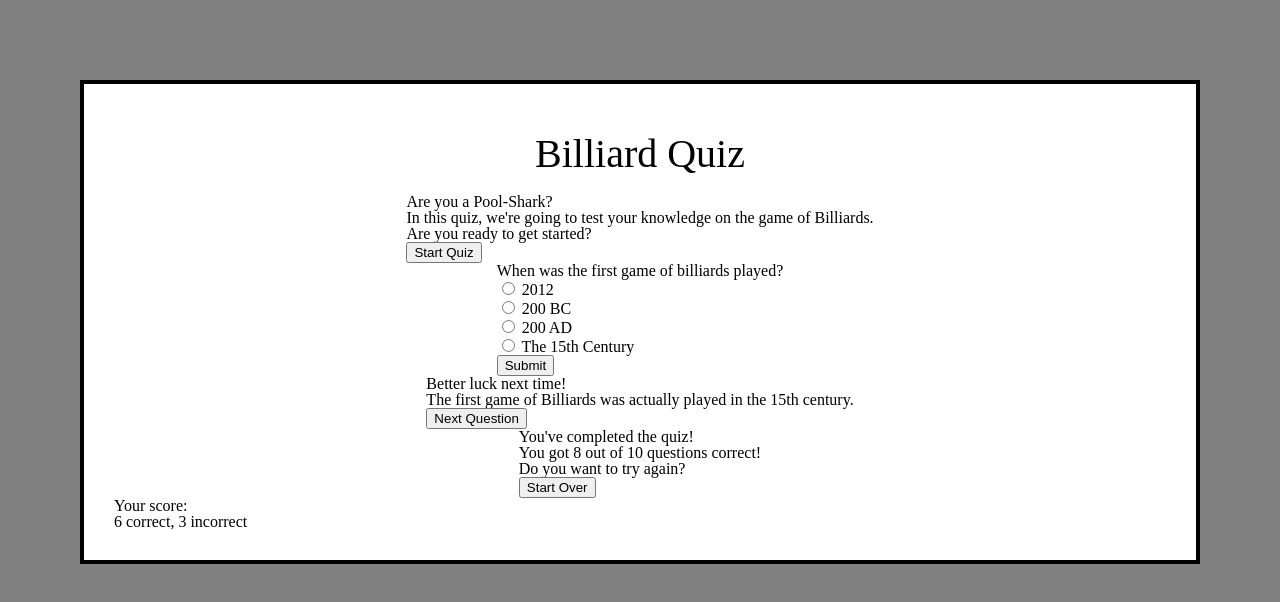
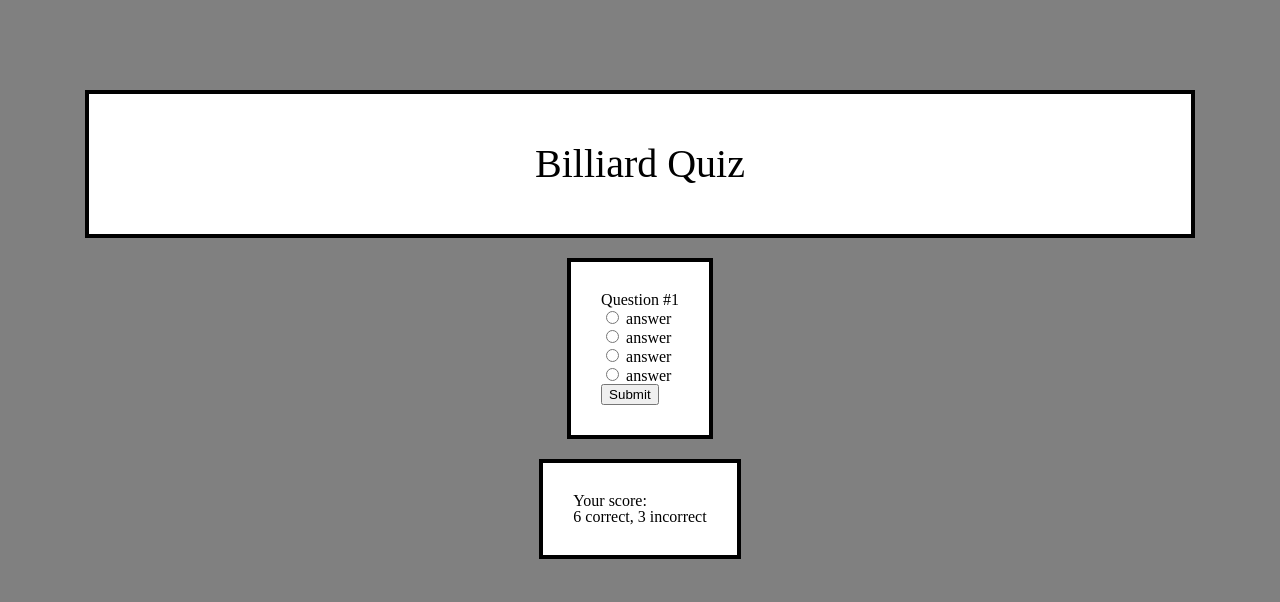
Before and after one commit to malekadair/quiz-app, a plain HTML site: page index.html in a window 1280 px wide. Both pictures are taken after a click on the button "Start Quiz". Drawn offline with nearby package versions, Linux system fonts and the light colour scheme.

Commit message:
added necessary functions with comments. Also added questions to questions.js file

```diff
--- a/index.html
+++ b/index.html
@@ -4,66 +4,23 @@
     <meta charset="UTF-8">
     <meta name="viewport" content="width=device-width, initial-scale=1.0">
     <meta http-equiv="X-UA-Compatible" content="ie=edge">
-    <link rel="icon" href="8-ball.png" type="image/icon" />
+
+    <link rel="icon" href="assets/8-ball.png" type="image/icon" />
     <title>Pool Quiz</title>
     <link href="styles.css" rel="stylesheet" type="text/css" />
 </head>
 <body>
+        <header class="title">
+                <h1>Billiard Quiz</h1>
+        </header>
     <div class="main-div">
-        <header>
-            <h1 class="title">Billiard Quiz</h1>
-        </header>
         <main class="content">
-            <div class="js-first" data-page="start">
-                <h2>Are you a Pool-Shark?</h2>
-                <p>In this quiz, we're going to test your knowledge on the game of Billiards.</p>
-                <p>Are you ready to get started?</p>
-                <button class="js-start-quiz">Start Quiz</button>
-            </div>
-            <div class="js-second hidden" data-page="question">
-                <form class="js-form" data-page="question">
-                    <fieldset>
-                        <legend>When was the first game of billiards played?</legend>
-                        <div>
-                            <input type="radio" name="answer" id="answer1" />
-                            <label for="answer1">2012<label>
-                        </div>
-                        <div>
-                            <input type="radio" name="answer" id="answer2" />
-                            <label for="answer2">200 BC<label>
-                        </div>
-                        <div>
-                            <input type="radio" name="answer" id="answer3" />
-                            <label for="answer3">200 AD<label>
-                        </div>
-                        <div>
-                            <input type="radio" name="answer" id="answer4" />
-                            <label for="answer4">The 15th Century<label>
-                        </div>
-                        <button type="submit" class="btn js-submit">Submit</button>
-                    </fieldset>
-                </form>
-            </div>
-            <div class="hidden js-third" data-page="feedback" >
-                <h2>Better luck next time!</h2>
-                <p>The first game of Billiards was actually played in the 15th century.</p>
-                <button class="btn js-next-question">Next Question</button>
-            </div>
-            <div class="hidden js-fourth" data-page="finish" >
-                <h2>You've completed the quiz!</h2>
-                <p>You got 8 out of 10 questions correct!</p>
-                <p>Do you want to try again?</p>
-                <button class="btn js-start-over">Start Over</button>
-            </div>
 
         </main>
-        <footer>
-            <h3 class="score">Your score:</h3>
-            <p>6 correct, 3 incorrect</p>
-        </footer>
+    </div>
         <script src="https://code.jquery.com/jquery-3.4.1.js"></script>
         <script src="index.js"></script>
         <script src="questions.js"></script>
-    </div>
+
 </body>
 </html>
--- a/index.js
+++ b/index.js
@@ -1,26 +1,92 @@
-// $(() => {
-//     $('.js-start-quiz').on('click', function(){
-//         $('.js-first').attr('class','hidden')
-//         $('.js-second').removeAttr('class','hidden')
-//     })
+let correctCount = 0;
+let incorrectCount = 0;
+let questionIndex = 0;
+let currentView;
 
 
-//     $('.js-form').submit( function(e){
-//         e.preventDefault()
+function loadStart () {
+    currentView = 'start';
 
-//         $('.js-second').attr('class','hidden')
-//         $('.js-third').removeAttr('class','hidden')
-//     })
+    $('main').html(`
+    <section class="js-start" data-page="start">
+        <h2>Are you a Pool-Shark?</h2>
+        <p>In this quiz, we're going to test your knowledge on the game of Billiards.</p>
+        <p>Are you ready to get started?</p>
+        <button class="js-btn">Start Quiz</button>
+    </section>`)
+
+}
+
+function buttonListen(){
+    $('main').on('click','.js-btn', function(e){
+        // if (typeof e.cancelable !== 'boolean' || e.cancelable) {
+        //     // The event can be canceled, so we do so.
+        //     e.preventDefault();
+        loadQuestion()
+    })
+}
+
+function loadQuestion () {
+    currentView = 'question'
 
 
-//     $('.js-next-question').on('click', function(){
-//         $('.js-third').attr('class','hidden')
-//         $('.js-fourth').removeAttr('class','hidden')
-//     })
+    // alert('load question')
+    // $('main').html(`<p>we did it</p>`)
+    $('main').html(`<section class="js-question" data-page="question">
+    <form class="js-form" data-page="question">
+        <fieldset>
+            <legend>Question #${questionIndex + 1} </legend>
+            <div>
+                <input type="radio" name="answer" id="ans1" value="answer1"/>
+                <label for="answer1">answer<label>
+            </div>
+            <div>
+                <input type="radio" name="answer" id="ans2" value="answer2"/>
+                <label for="answer2">answer<label>
+            </div>
+            <div>
+                <input type="radio" name="answer" id="ans3" value="answer3"/>
+                <label for="answer3">answer<label>
+            </div>
+            <div>
+                <input type="radio" name="answer" id="ans4" value="answer4"/>
+                <label for="answer4">answer<label>
+            </div>
+            <button type="submit" class="btn js-submit">Submit</button>
+        </fieldset>
+    </form>
+</section>
+<footer>
+    <h3 class="score">Your score:</h3>
+    <p>6 correct, 3 incorrect</p>
+</footer>`)
+}
 
-
-//     $('.js-start-over').on('click', function(){
-//         $('.js-fourth').attr('class','hidden')
-//         $('.js-first').removeAttr('class','hidden')
-//     })
-// })
+function checkAnswerCorrect(){
+//check to see if user's input is correct or not by taking it's
+}
+function giveFeedback(){
+    checkAnswerCorrect();
+//call checkAnswerCorrect() function to find out whether or not user was correct
+//if the answer was correct, highlight user's answer in green box with light green background and tell user "correct!". Then add 1 to correctCount variable by calling updateScore (true)
+//if the answer was incorrect,highlight user's answer in red box with light red background and tell user "sorry, that's incorrect!" and highlight correct answer in green box with light green background. Then add 1 to incorrectCount variable by calling updateScore (false)
+}
+function updateScore(isCorrect){
+//if isCorrect = true, correct++ else, incorrect++
+}
+function updateQuestionIndex(){
+//questionIndex++
+}
+function loadResults(){
+    $('main').html(`
+    <section class="js-results" data-page="finish" >
+        <h2>You've completed the quiz!</h2>
+        <p>You got ${correctCount} out of 10 questions correct!</p>
+        <p>Do you want to try again?</p>
+        <button class="btn js-start-over">Start Over</button>
+    </section>`)
+}
+$(() => {
+    loadStart();
+    buttonListen();
+})
--- a/styles.css
+++ b/styles.css
@@ -50,12 +50,12 @@ body {
     padding: 30px;
     margin: 50px;
 }
-/*
-.hidden {
+
+/* .hidden {
     display: none;
 } */
 
-.content {
+.content, .title {
     display: flex;
     flex-direction: column;
     align-items: center;
@@ -66,12 +66,23 @@ h1 {
     padding: 20px;
 
 }
-.main-div {
+
+header, .js-form, footer, .js-start, .js-results{
+    background-color: white;
+    border: black 4px solid;
+    margin: 10px 5px;
+    padding: 30px;
+}
+
+footer
+
+/* .main-div {
     background-color: white;
     border: black 4px solid;
     height: 100%;
     padding: 30px;
-}
+} */
+
 
 .title {
     text-align: center;
```
Also changed, not shown: 2 other files.
